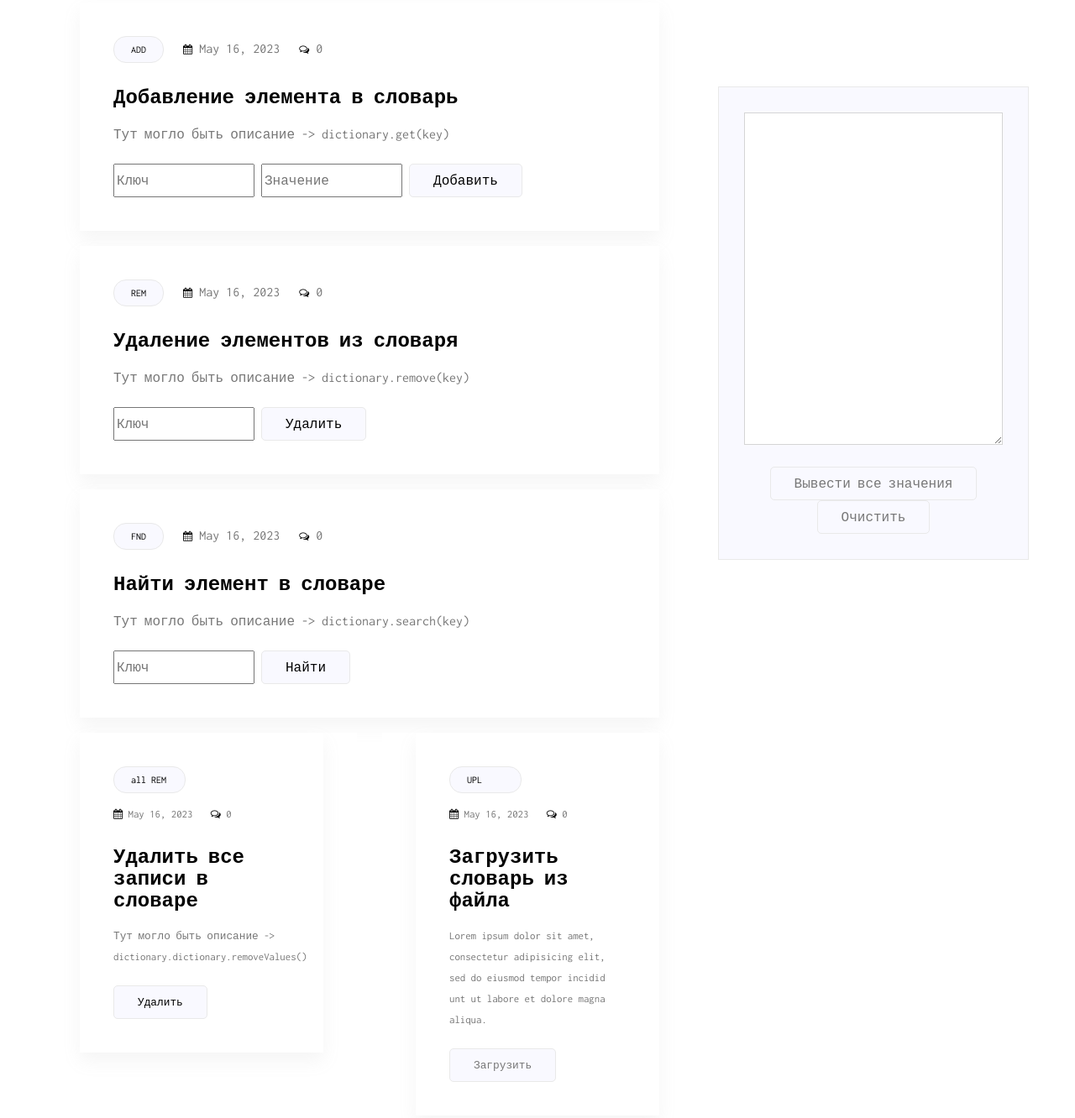
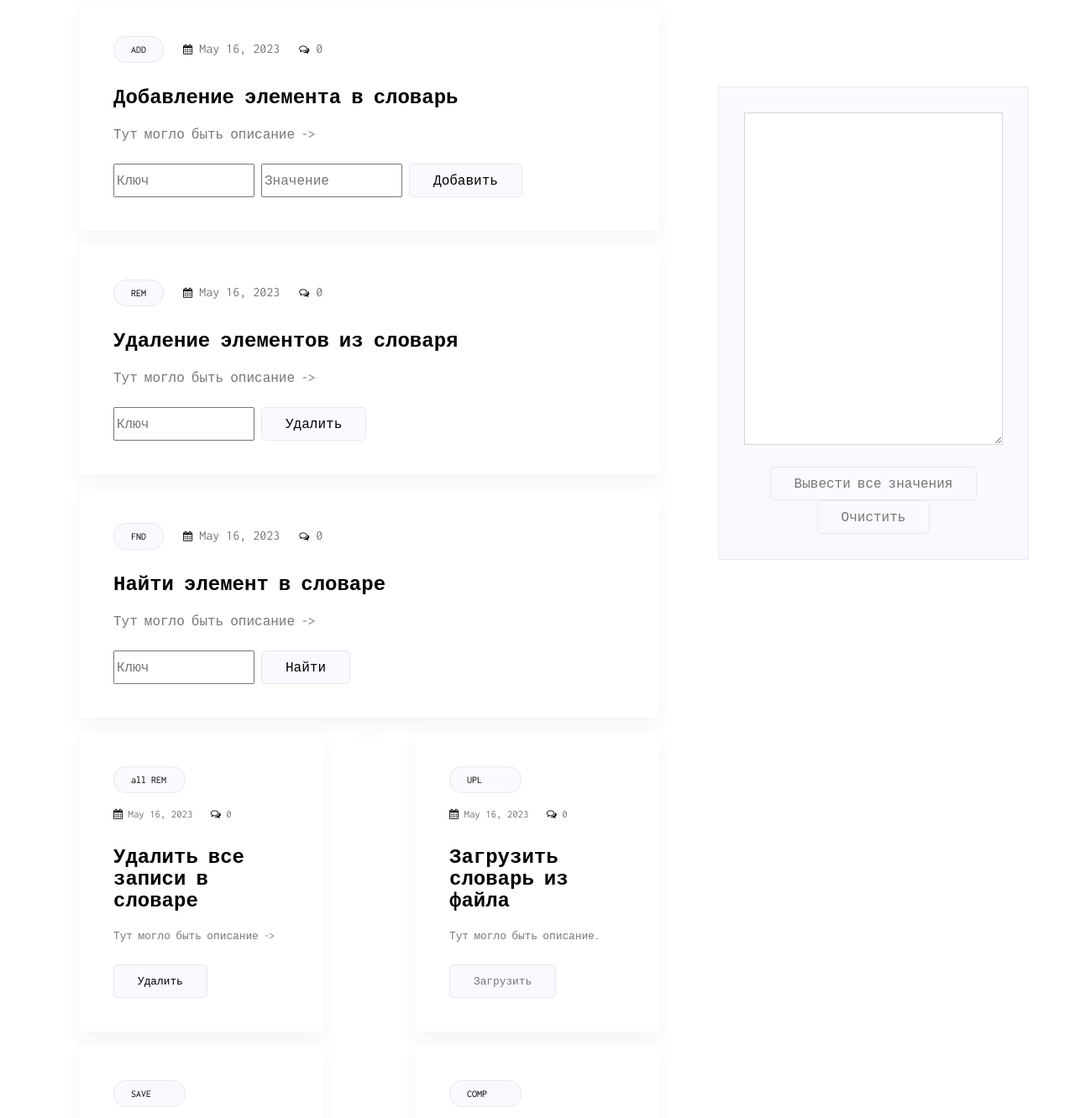
Before and after one commit to ruabininAD/TG1_lab6, a plain HTML site: page index.html in a window 1280 px wide. Shown: the part 904-2236 px from the top of the page at 84% size. Drawn offline with Linux system fonts and the light colour scheme.

Commit message:
Add files via upload

```diff
--- a/index.html
+++ b/index.html
@@ -165,7 +165,7 @@
 											<a href="#"><i class="fa fa-comments-o" aria-hidden="true"></i> 0</a>
 										</div>
 										<a href="#"><h4>Добавление элемента в словарь </h4></a>
-										<p>Тут могло быть описание -> dictionary.get(key) </p>
+										<p>Тут могло быть описание ->  </p>
 										<div class="input-group">
 	                                    	<input type="text" id="input1" autocomplete="off" name="fkey" placeholder="Ключ"> &nbsp
         									<input type="text" id="input2" autocomplete="off" name="fvalue" placeholder="Значение">&nbsp
@@ -194,7 +194,7 @@
 											<a href="#"><i class="fa fa-comments-o" aria-hidden="true"></i> 0</a>
 										</div>
 										<a href="#"><h4>Удаление элементов из словаря </h4></a>
-										<p>Тут могло быть описание -> dictionary.remove(key) </p>
+										<p>Тут могло быть описание ->  </p>
 										<div class="input-group">
 	                                    	<input type="text" id="remove1" autocomplete="off" name="fkey" placeholder="Ключ"> &nbsp
 	                                    	<span class="input-group-btn">
@@ -222,7 +222,7 @@
 											<a href="#"><i class="fa fa-comments-o" aria-hidden="true"></i> 0</a>
 										</div>
 										<a href="#"><h4>Найти элемент в словаре </h4></a>
-										<p>Тут могло быть описание -> dictionary.search(key)  </p>
+										<p>Тут могло быть описание -> </p>
 										<div class="input-group">
 	                                    	<input type="text" id="find1" autocomplete="off"  name="fkey" placeholder="Ключ">&nbsp
 	                                    	<span class="input-group-btn">
@@ -254,7 +254,7 @@
 													<a href="#"><i class="fa fa-comments-o" aria-hidden="true"></i> 0</a>
 												</div>
 												<a href="single-blog.html"><h4>Удалить все записи в словаре</h4></a>
-												<p>Тут могло быть описание -> dictionary.dictionary.removeValues()</p>
+												<p>Тут могло быть описание -> </p>
 
 
 												<span class="input-group-btn">
@@ -277,7 +277,7 @@
 													<a href="#"><i class="fa fa-comments-o" aria-hidden="true"></i> 0</a>
 												</div>
 												<a href="single-blog.html"><h4>Загрузить словарь из файла</h4></a>
-												<p>Lorem ipsum dolor sit amet, consectetur adipisicing elit, sed do eiusmod tempor incidid unt ut labore et dolore magna aliqua.</p>
+												<p>Тут могло быть описание.</p>
 												<a class="blog_btn" onclick="upload()" >Загрузить</a>
 
 											</div>
@@ -304,7 +304,7 @@
 													<a href="#"><i class="fa fa-comments-o" aria-hidden="true"></i> 0</a>
 												</div>
 												<a href="single-blog.html"><h4>Сохранить словарь в файл</h4></a>
-												<p>Тут могло быть описание -> orem ipsum dolor sit amet, consectetur adipisicing elit, s</p>
+												<p>Тут могло быть описание -> </p>
 
 
 												<span class="input-group-btn">
```
